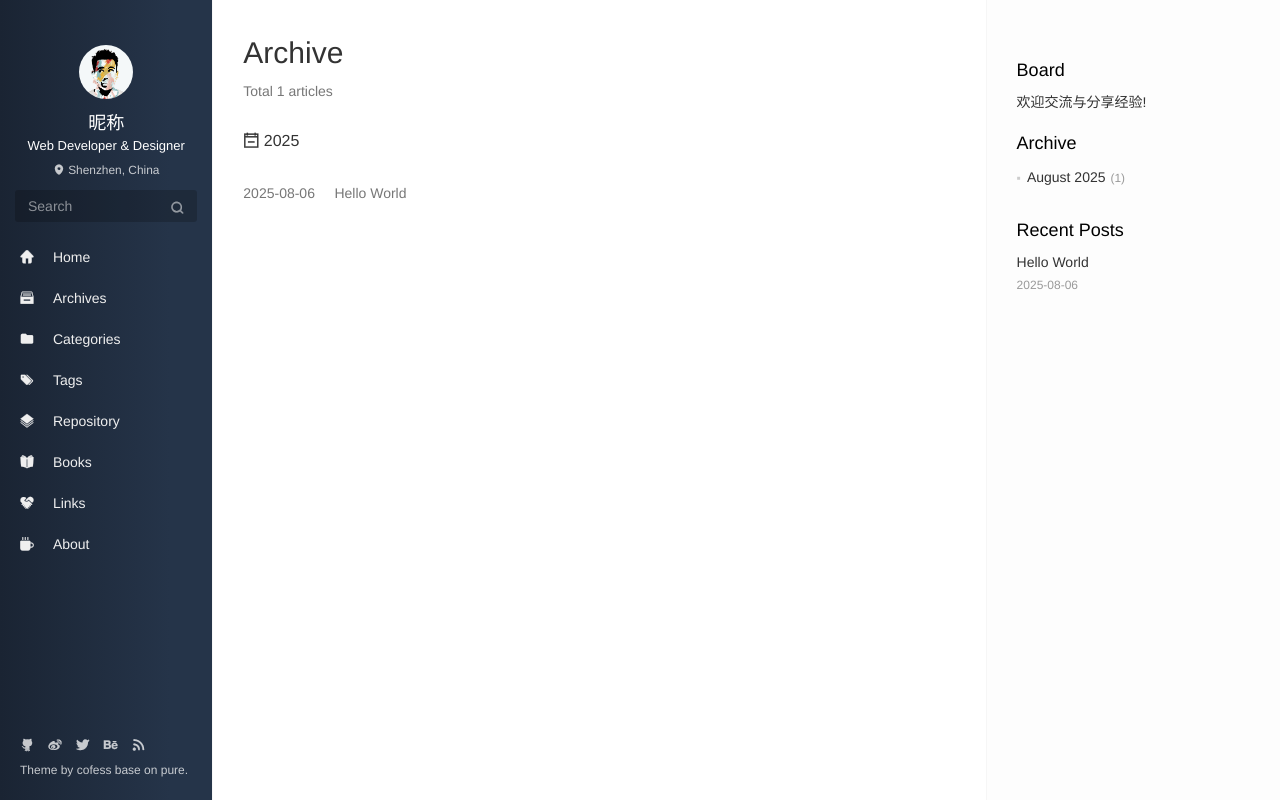
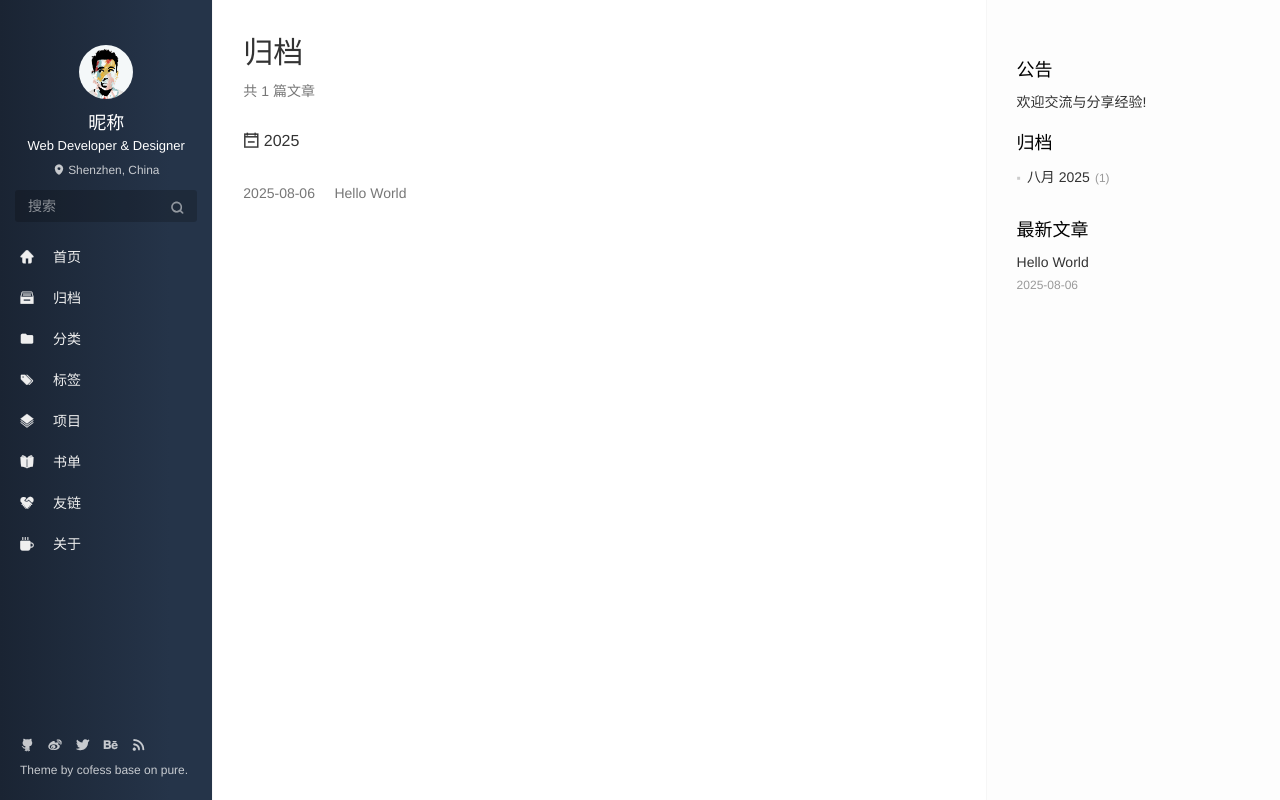
Before and after one commit to sychimu/sychimu.github.io, a plain HTML site: page archives/index.html in a window 1280 px wide. Drawn offline with nearby package versions, Linux system fonts and the light colour scheme; no server answers.

Commit message:
Site updated: 2025-08-06 17:19:46

```diff
--- a/archives/index.html
+++ b/archives/index.html
@@ -1,5 +1,5 @@
 <!DOCTYPE html>
-<html lang=en>
+<html lang=zh>
 <head>
   <meta charset="utf-8">
 
@@ -17,12 +17,12 @@
   <meta http-equiv="window-target" content="_top" />
 
 
-  <title>Archive | Hexo</title>
+  <title>归档 | Hexo</title>
   <meta property="og:type" content="website">
 <meta property="og:title" content="Hexo">
 <meta property="og:url" content="http://example.com/archives/index.html">
 <meta property="og:site_name" content="Hexo">
-<meta property="og:locale" content="en_US">
+<meta property="og:locale" content="zh_CN">
 <meta property="article:author" content="John Doe">
 <meta name="twitter:card" content="summary">
   <!-- Canonical links -->
@@ -62,7 +62,7 @@
 
     <form class="search-form sidebar-form">
         <div class="input-group">
-            <input type="text" class="search-form-input form-control" placeholder="Search" />
+            <input type="text" class="search-form-input form-control" placeholder="搜索" />
             <span class="input-group-btn">
                 <button type="submit" class="search-form-submit btn btn-flat" onclick="return false;"><i class="icon icon-search"></i></button>
             </span>
@@ -72,7 +72,7 @@
   <div class="ins-search-mask"></div>
   <div class="ins-search-container">
     <div class="ins-input-wrapper">
-      <input type="text" class="ins-search-input" placeholder="Type something..." x-webkit-speech />
+      <input type="text" class="ins-search-input" placeholder="想要查找什么..." x-webkit-speech />
       <button type="button" class="close ins-close ins-selectable" data-dismiss="modal" aria-label="Close"><span aria-hidden="true">×</span></button>
     </div>
     <div class="ins-section-wrapper">
@@ -99,7 +99,7 @@
 
             <i class="icon icon-home-fill"></i>
 
-            <span class="menu-title">Home</span>
+            <span class="menu-title">首页</span>
           </a>
         </li>
 
@@ -109,7 +109,7 @@
 
             <i class="icon icon-archives-fill"></i>
 
-            <span class="menu-title">Archives</span>
+            <span class="menu-title">归档</span>
           </a>
         </li>
 
@@ -119,7 +119,7 @@
 
             <i class="icon icon-folder"></i>
 
-            <span class="menu-title">Categories</span>
+            <span class="menu-title">分类</span>
           </a>
         </li>
 
@@ -129,7 +129,7 @@
 
             <i class="icon icon-tags"></i>
 
-            <span class="menu-title">Tags</span>
+            <span class="menu-title">标签</span>
           </a>
         </li>
 
@@ -139,7 +139,7 @@
 
             <i class="icon icon-project"></i>
 
-            <span class="menu-title">Repository</span>
+            <span class="menu-title">项目</span>
           </a>
         </li>
 
@@ -149,7 +149,7 @@
 
             <i class="icon icon-book-fill"></i>
 
-            <span class="menu-title">Books</span>
+            <span class="menu-title">书单</span>
           </a>
         </li>
 
@@ -159,7 +159,7 @@
 
             <i class="icon icon-friendship"></i>
 
-            <span class="menu-title">Links</span>
+            <span class="menu-title">友链</span>
           </a>
         </li>
 
@@ -169,7 +169,7 @@
 
             <i class="icon icon-cup-fill"></i>
 
-            <span class="menu-title">About</span>
+            <span class="menu-title">关于</span>
           </a>
         </li>
 
@@ -199,7 +199,7 @@
   <div class="slimContent">
 
       <div class="widget">
-    <h3 class="widget-title">Board</h3>
+    <h3 class="widget-title">公告</h3>
     <div class="widget-body">
         <div id="board">
             <div class="content">
@@ -220,9 +220,9 @@
 
 
   <div class="widget">
-    <h3 class="widget-title">Archive</h3>
+    <h3 class="widget-title">归档</h3>
     <div class="widget-body">
-      <ul class="archive-list"><li class="archive-list-item"><a class="archive-list-link" href="/archives/2025/08/">August 2025</a><span class="archive-list-count">1</span></li></ul>
+      <ul class="archive-list"><li class="archive-list-item"><a class="archive-list-link" href="/archives/2025/08/">八月 2025</a><span class="archive-list-count">1</span></li></ul>
     </div>
   </div>
 
@@ -230,7 +230,7 @@
 
 
   <div class="widget">
-    <h3 class="widget-title">Recent Posts</h3>
+    <h3 class="widget-title">最新文章</h3>
     <div class="widget-body">
       <ul class="recent-post-list list-unstyled no-thumbnail">
 
@@ -263,8 +263,8 @@
 <main class="main" role="main">
   	<article class="content article article-archives article-type-list" itemscope="">
 	    <header class="article-header">
-	      <h1 itemprop="title">Archive</h1>
-	      <p class="text-muted">Total 1 articles</p>
+	      <h1 itemprop="title">归档</h1>
+	      <p class="text-muted">共 1 篇文章</p>
 	    </header>
 	    <div class="article-body">
 
@@ -344,11 +344,11 @@ window.jQuery || document.write('<script src="js/jquery.min.js"><\/script>')
 (function (window) {
     var INSIGHT_CONFIG = {
         TRANSLATION: {
-            POSTS: 'Posts',
-            PAGES: 'Pages',
-            CATEGORIES: 'Categories',
-            TAGS: 'Tags',
-            UNTITLED: '(Untitled)',
+            POSTS: '文章',
+            PAGES: '页面',
+            CATEGORIES: '分类',
+            TAGS: '标签',
+            UNTITLED: '(未命名)',
         },
         ROOT_URL: '/',
         CONTENT_URL: '/content.json',
```
Also changed, not shown: 2025/08/06/hello-world/index.html (+32 -32 lines), archives/2025/08/index.html (+24 -24 lines), archives/2025/index.html (+24 -24 lines), index.html (+22 -22 lines).
